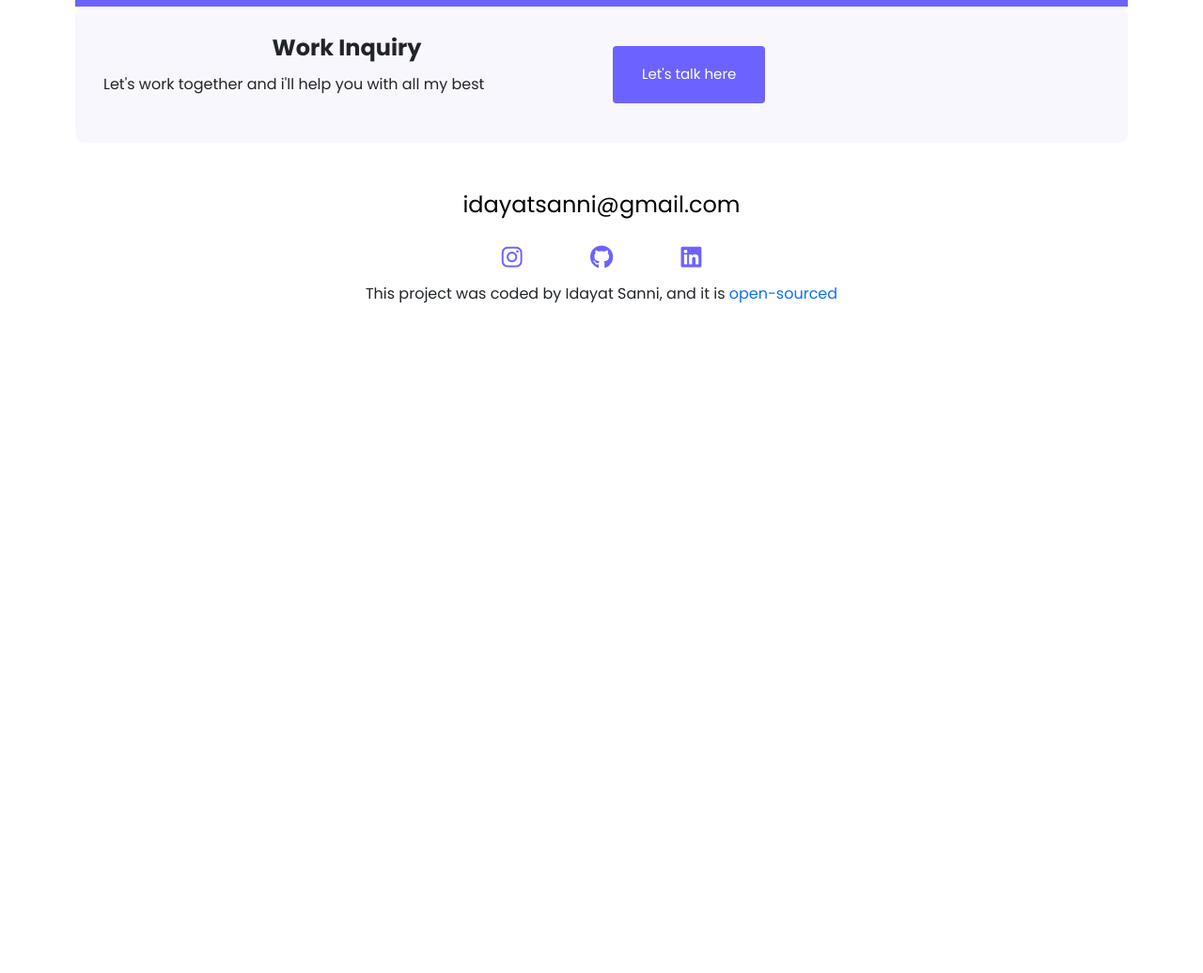
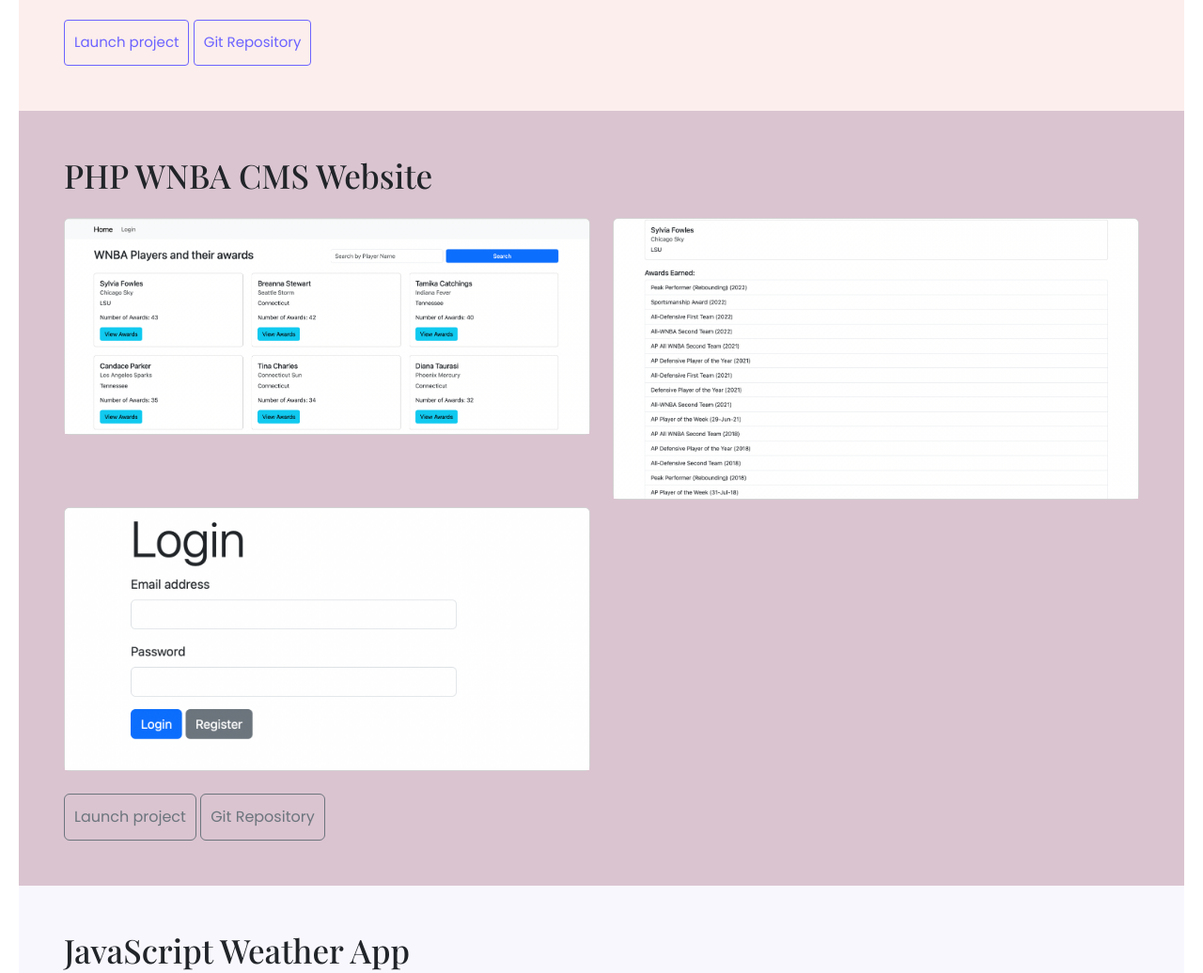
Before and after one commit to IdayatSanni/portfolio-project, a plain HTML site: page work.html in a window 1280 px wide. Shown: the part 1146-2182 px from the top of the page at 94% size. Before the commit the page ends 1643 px from the top, so only its background shows below. Drawn offline with nearby package versions, Linux system fonts and the light colour scheme; a web font is replaced by a local one.

Commit message:
restlye the work page

```diff
--- a/styles.css
+++ b/styles.css
@@ -6,6 +6,11 @@
       calc(50% - 48px) 0/96px 100%,
     radial-gradient(47.34px at 50% -40.8px, #0000 99%, #000 101%) 50% 24px/96px
       100% repeat-x;
+  --deepcalm-color: #bed4e9;
+  --lightcalm-color: #f9f7fe;
+  --deepdeepcalm-color: #8f5774;
+  --lightpink-color: #fceeed;
+  --mediumcalm-color: #dac4d0;
 }
 
 body {
@@ -36,7 +41,7 @@
 }
 
 h2 {
-  font-size: 45px;
+  font-size: 35px;
 }
 
 .img-work {
@@ -47,7 +52,7 @@
 
 .content-container h2 {
   font-family: var(--accent-font-family);
-  font-size: 18px;
+  font-size: 2em;
 }
 
 .content h3 {
@@ -235,8 +240,18 @@
   padding: 12px 10px;
 }
 
-.project-details {
-  background-color: #6c63ff;
+.project-details-1 {
+  background-color: var(--lightpink-color);
+  padding: 3rem;
+}
+
+.project-details-2 {
+  background-color: var(--mediumcalm-color);
+  padding: 3rem;
+}
+
+.project-details-3 {
+  background-color: var(--lightcalm-color);
   padding: 3rem;
 }
 
@@ -266,7 +281,7 @@
   }
 
   h2 {
-    font-size: 35px;
+    font-size: 25px;
   }
 
   h5 {
--- a/work.html
+++ b/work.html
@@ -49,11 +49,13 @@
         </div>
       </div>
     </nav>
-    <div class="content-container content">
-      <h1 class="mb-5 text-center">
+    <div class="content">
+      <h2 class="mb-5 text-center">
         Take a look at what I've been working on!
-      </h1>
-      <div class="project-details">
+      </h2>
+      <div class="project-details-1">
+        <h2 class="mb-4">React Consultant Website</h2>
+
         <div class="row">
           <div class="col-sm-6 col-md-6">
             <div class="card work-card-wrapper">
@@ -82,15 +84,110 @@
             </div>
           </div>
         </div>
+
+        <div class="mt-4">
+          <a
+            href="https://lateefsanni.netlify.app/"
+            class="btn btn-branding-outline project-links"
+            target="_blank"
+            >Launch project</a
+          >
+          <a
+            href="https://github.com/IdayatSanni/lateefsanni-website"
+            class="btn btn-branding-outline project-links"
+            target="_blank"
+            >Git Repository</a
+          >
+        </div>
       </div>
+
+      <div class="project-details-2">
+        <h2 class="mb-4">PHP WNBA CMS Website</h2>
+
+        <div class="row">
+          <div class="col-sm-6 col-md-6">
+            <div class="card work-card-wrapper">
+              <img
+                class="card-img-top img-fluid card-imag"
+                src="images/php-front.png"
+                alt="Card image cap" />
+            </div>
+          </div>
+
+          <div class="col-sm-6 col-md-6">
+            <div class="card work-card-wrapper">
+              <img
+                class="card-img-top img-fluid card-imag"
+                src="images/php-individual.png"
+                alt="Card image cap" />
+            </div>
+          </div>
+
+          <div class="col-sm-6 col-md-6 mt-2">
+            <div class="card work-card-wrapper align-self-center">
+              <img
+                class="card-img-top img-fluid card-imag"
+                src="images/php-authentication.png"
+                alt="Card image cap" />
+            </div>
+          </div>
+        </div>
+
+        <div class="mt-4">
+          <a
+            href="http://idayatsannil.infinityfreeapp.com/?i=1"
+            class="btn btn-outline-secondary project-links"
+            target="_blank"
+            >Launch project</a
+          >
+
+          <a
+            href="https://github.com/IdayatSanni/wnba"
+            class="btn btn-outline-secondary project-links"
+            target="_blank"
+            >Git Repository</a
+          >
+        </div>
+      </div>
+
+      <div class="project-details-3">
+        <h2 class="mb-4">JavaScript Weather App</h2>
+
+        <div class="row">
+          <div class="col-sm-6 col-md-6">
+            <div class="card work-card-wrapper">
+              <img
+                class="card-img-top img-fluid card-imag"
+                src="images/weatherrmine.png"
+                alt="Card image cap" />
+            </div>
+          </div>
+        </div>
+
+        <div class="mt-4">
+          <a
+            href="https://weatherappida.netlify.app/"
+            class="btn btn-branding-outline project-links"
+            target="_blank"
+            >Launch project</a
+          >
+          <a
+            href="https://github.com/IdayatSanni/theweatherapp"
+            class="btn btn-branding-outline project-links"
+            target="_blank"
+            >Git Repository</a
+          >
+        </div>
+      </div>
+
       <footer>
         <div class="footer-inquiry mb-5">
           <div class="row d-flex align-items-center">
-            <div class="col-6">
+            <div class="col-sm-12 col-md-6">
               <h3>Work Inquiry</h3>
-              <p>Let's work together and i'll help you with all my best</p>
+              <p>Let's work together and i'll help you by all my best</p>
             </div>
-            <div class="col-6">
+            <div class="col-sm-12 col-md-6">
               <a href="mailto:idayatsanni@gmail.com" class="btn btn-branding"
                 >Let's talk here</a
               >
```
Also changed, not shown: about.html (+1 -1 lines).
